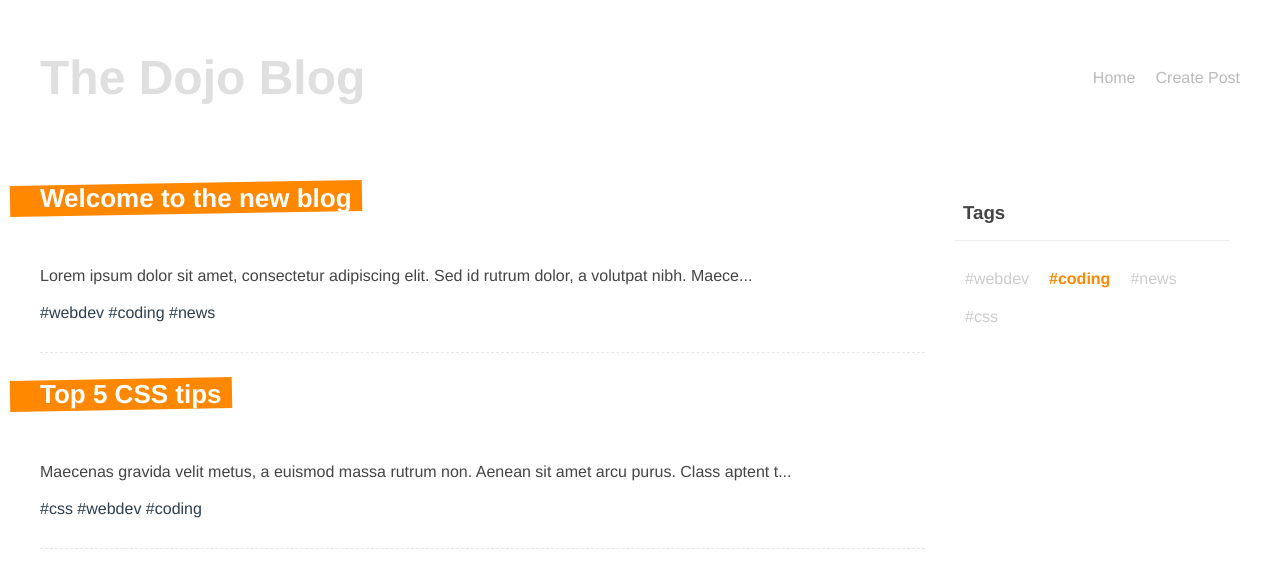
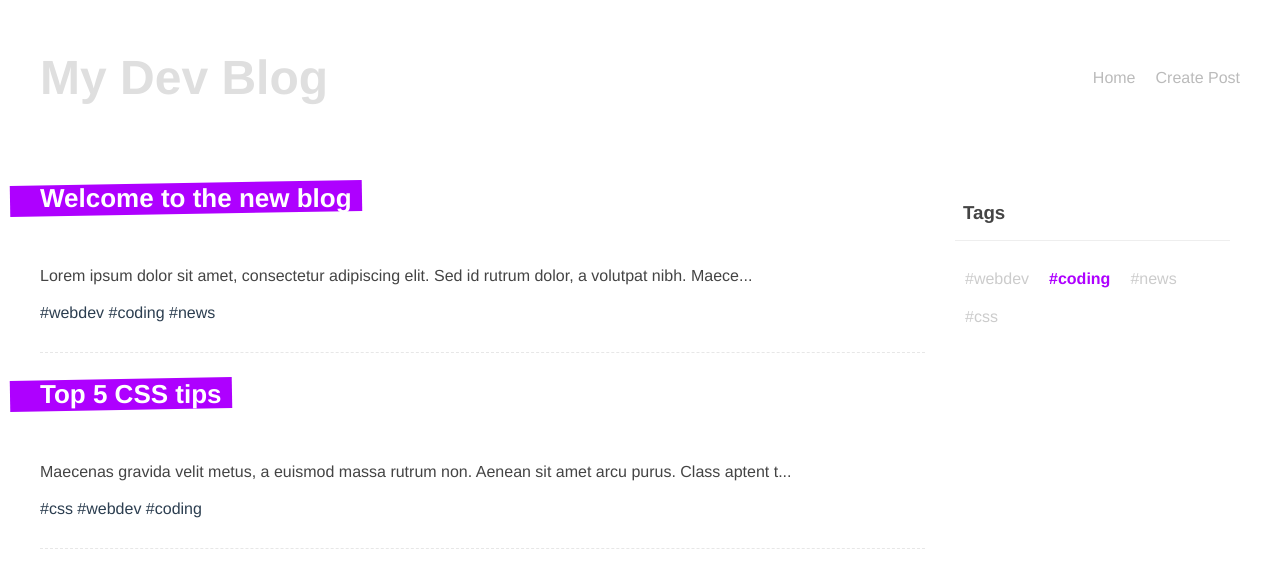
Before and after one commit to PauGarciaMartinez/dojo-blog, a Vue app: page /tags/coding in a window 1280 px wide. Shown: the top 588 px of the page. Built offline with nearby package versions, Linux system fonts and the light colour scheme; data requests are answered from the project's data file.

Commit message:
Change colors and name

```diff
--- a/src/components/Navbar.vue
+++ b/src/components/Navbar.vue
@@ -1,6 +1,6 @@
 <template>
   <header>
-    <h1>The Dojo Blog</h1>
+    <h1>My Dev Blog</h1>
     <nav>
       <router-link :to="{ name: 'Home' }">Home</router-link>
       <router-link :to="{ name: 'Create' }">Create Post</router-link>
--- a/src/components/SinglePost.vue
+++ b/src/components/SinglePost.vue
@@ -42,7 +42,7 @@ export default {
   display: block;
   width: 100%;
   height: 100%;
-  background: #ff8800;
+  background: #ae00ff;
   position: absolute;
   z-index: -1;
   padding-right: 40px;
--- a/src/components/Spinner.vue
+++ b/src/components/Spinner.vue
@@ -16,7 +16,7 @@ export default {
   margin: 30px auto;
   border: 3px solid transparent;
   border-radius: 50%;
-  border-top-color: #ff8800;
+  border-top-color: #ae00ff;
   animation: spin 1s ease infinite;
 }
 
--- a/src/components/TagCloud.vue
+++ b/src/components/TagCloud.vue
@@ -40,7 +40,7 @@ export default {
   text-decoration: none;
 }
 .tag-cloud a.router-link-active {
-  color: #ff8800;
+  color: #ae00ff;
   font-weight: bold;
 }
 </style>
--- a/src/views/Create.vue
+++ b/src/views/Create.vue
@@ -92,7 +92,7 @@ label::before {
   display: block;
   width: 100%;
   height: 100%;
-  background: #ff8800;
+  background: #ae00ff;
   position: absolute;
   z-index: -1;
   padding-right: 40px;
@@ -102,7 +102,7 @@ label::before {
 button {
   display: block;
   margin-top: 30px;
-  background: #ff8800;
+  background: #ae00ff;
   color: white;
   border: none;
   padding: 8px 16px;
```
